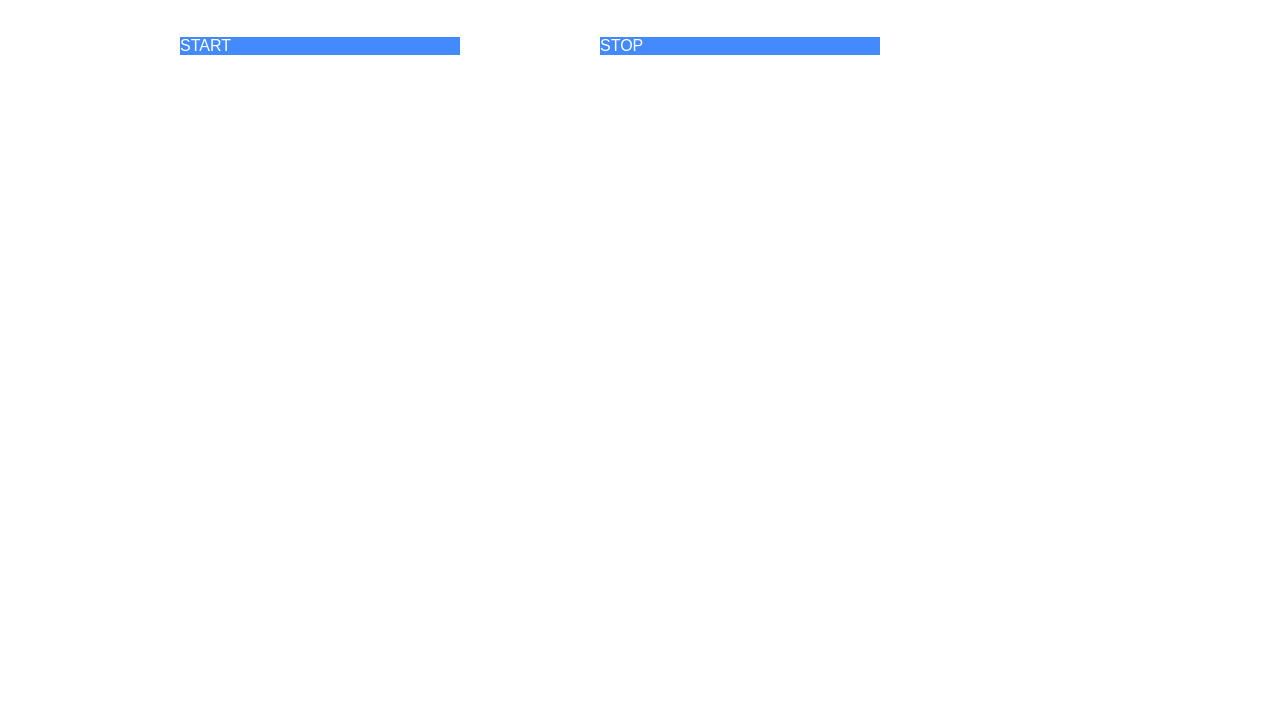
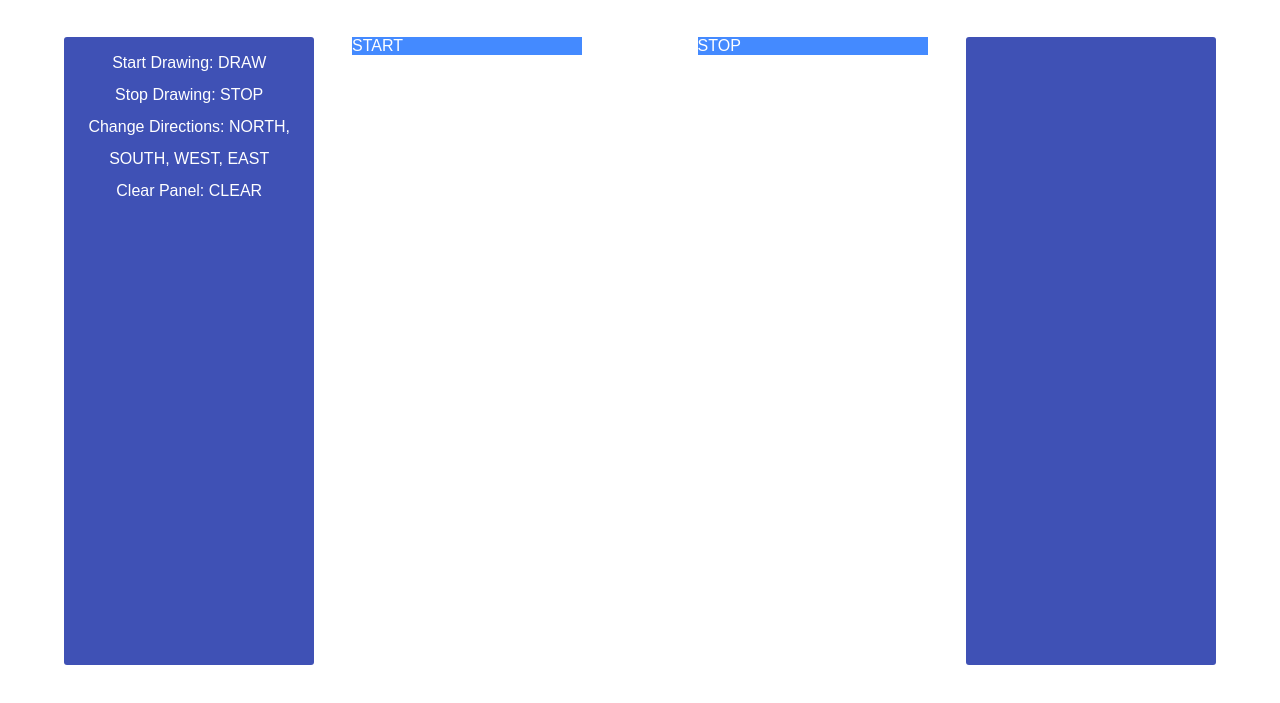
Before and after one commit to ajbowler/voice-a-sketch, a website: page index.html in a window 1280 px wide. Shown: the part 63-766 px from the top of the page. Drawn offline with nearby package versions, Linux system fonts and the light colour scheme.

Commit message:
Added UI for Tutorial.

```diff
--- a/css/main.css
+++ b/css/main.css
@@ -18,7 +18,6 @@ div.content {
 	text-align: center;
 	height: 100vh;
     width: 90%;
-    max-width: 1000px;
     margin: 0 auto 0 auto;
 }
 
@@ -30,21 +29,34 @@ canvas-sketch {
     border-radius: 3px;
 }
 
+div.tutorial {
+    border-radius: 3px;
+    display: inline-block;
+    margin: 40px auto 20px 0;
+    width: 20%;
+    height: 76vh;
+    float: left;
+    padding: 10px;
+    color: #fff;
+    line-height: 2em;
+}
+
 div.drawingSection {
     display: inline-block;
-    width: 70%;
-    margin: 0 auto 0 0;
+    width: 50%;
+    margin: 0 auto 0 auto;
 }
 
 div.textSection {
     border-radius: 3px;
     display: inline-block;
-    background: #fff;
     margin: 40px 0 20px auto;
     width: 20%;
     height: 76vh;
     float: right;
     padding: 10px;
+    color: #fff;
+    line-height: 2em;
 }
 
 div#controls {
--- a/index.html
+++ b/index.html
@@ -34,6 +34,12 @@
 		<paper-header-panel class="flex light-primary-color" mode="waterfall">
 			<div class="paper-header dark-primary-color">Voice A Sketch</div>
 			<div class="content">
+				<div class="tutorial default-primary-color">
+					Start Drawing: DRAW<br>
+					Stop Drawing: STOP<br>
+					Change Directions: NORTH, SOUTH, WEST, EAST<br>
+					Clear Panel: CLEAR<br>
+				</div>
 				<div class="drawingSection">
 					<canvas-sketch></canvas-sketch>
 					<div id="controls">
@@ -41,7 +47,7 @@
 						<paper-button raised class="stop accent-color" onclick="recognition.stop()">STOP</paper-button>
 					</div>
 				</div>
-				<div class="textSection"></div>
+				<div class="textSection default-primary-color"></div>
 			</div>
 		</paper-header-panel>
 
```
